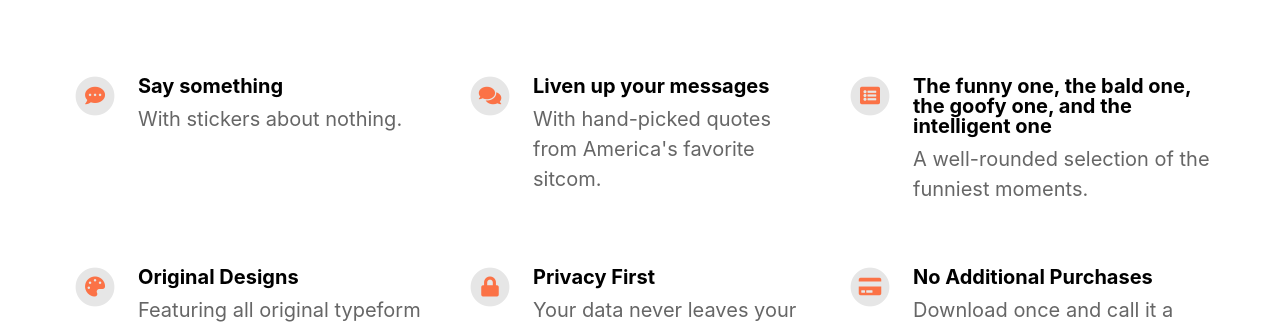
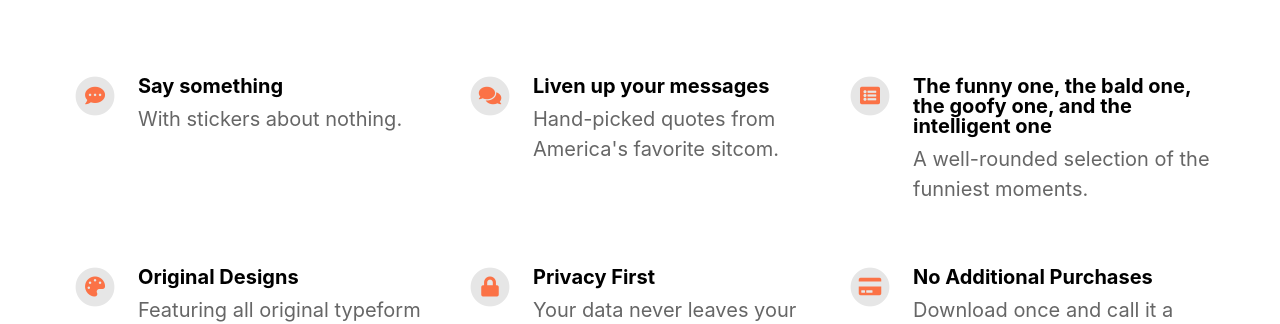
Before and after one commit to sonasapps/stickers, a Jekyll site: the page built from index.html, in a window 1280 px wide. Shown: the part 1008-1332 px from the top of the page. Built offline with Jekyll 4.4.1, drawn with Linux system fonts in a browser that asks for light colours; nearby versions of some CDN libraries.

Commit message:
Update _config.yml

```diff
--- a/_config.yml
+++ b/_config.yml
@@ -39,7 +39,7 @@ features                                  :
     fontawesome_icon_name                 : comment-dots
 
   - title                                 : Liven up your messages
-    description                           : With hand-picked quotes from America's favorite sitcom.
+    description                           : Hand-picked quotes from America's favorite sitcom.
     fontawesome_icon_name                 : comments
 
   - title                                 : The funny one, the bald one, the goofy one, and the intelligent one
```
